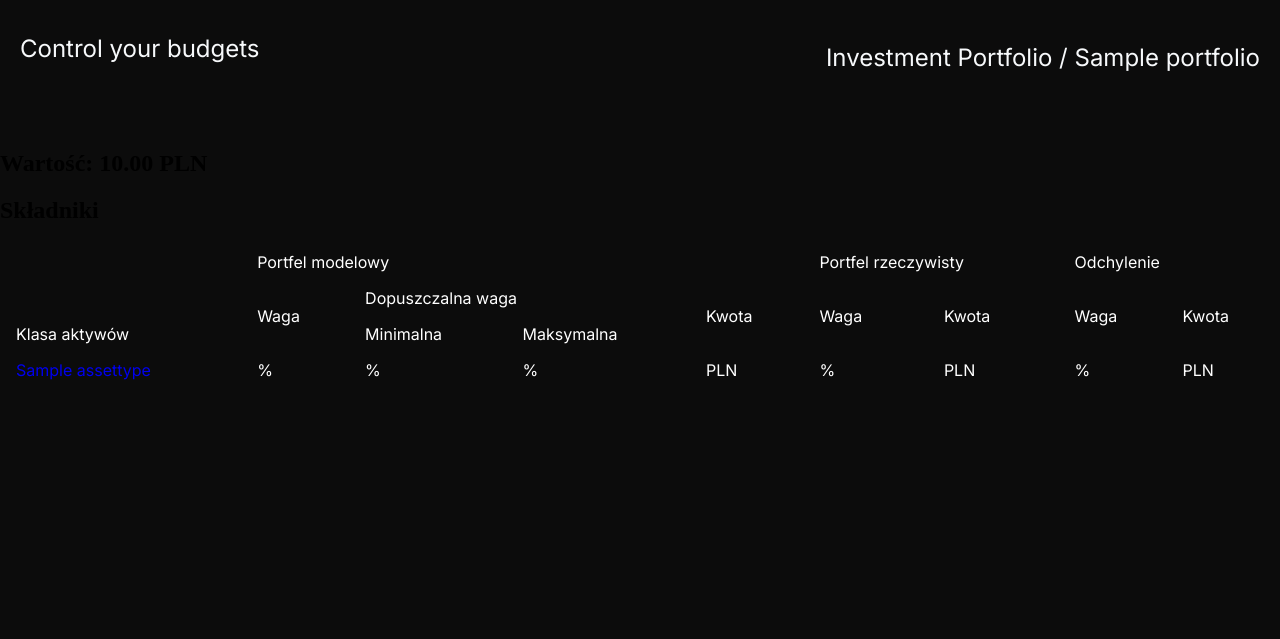
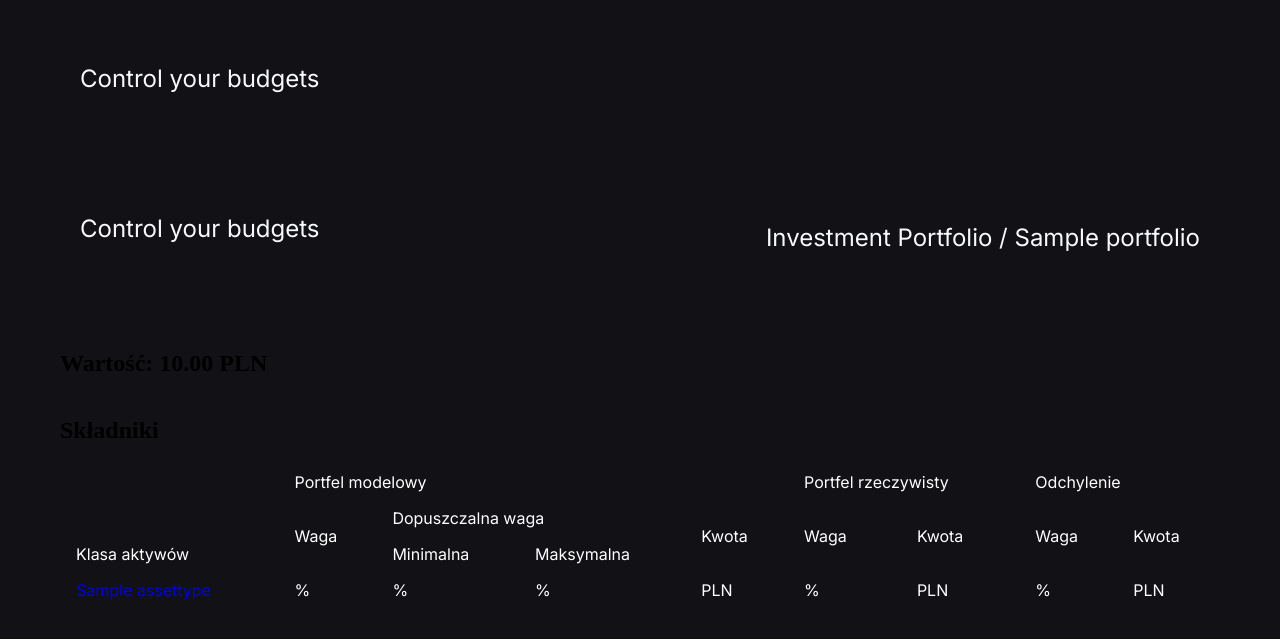
Before and after one commit to pbielenia/Ctrl-Budgets, a Django app: template ctrl_budgets/investments/templates/investments/portfolio.html in a window 1280 px wide. Shown: the top 639 px of the page. Run offline with Django 5.2, Linux system fonts and the light colour scheme; tables that the repository leaves empty hold one stand-in row (values such as "Sample post"); the template is opened without the code that fills it: values that come from a table or form of the project are taken from there, most other values are stand-ins (such as "Sample title", 1, 10 or a date in 2020); parts of the project's set-up code (start-up, migrations or seed data) failed here and were passed over.

Commit message:
[css] Move outer frame and navbar to main.html

```diff
--- a/ctrl_budgets/investments/templates/investments/targeted-budget.html
+++ b/ctrl_budgets/investments/templates/investments/targeted-budget.html
@@ -1,10 +1,5 @@
 {% extends 'ctrl_budgets/main.html' %}
-
 {% block content %}
-<div class="content-container">
-    <div class="navbar">
-        <nav><a href="/investments">Control your budgets</a></nav>
-    </div>
 
 <div class="grid-container-outer">
     <div class="grid-item-header">Targeted Budgets / {{ budget.name }}</div>
@@ -167,6 +162,5 @@
         </div>
     </div>
 </div>
-</div>
 
 {% endblock %}
--- a/ctrl_budgets/templates/ctrl_budgets/main.html
+++ b/ctrl_budgets/templates/ctrl_budgets/main.html
@@ -11,9 +11,15 @@
 </head>
 
 <body>
-    {% block content %}
-    {% endblock %}
+    <div class="content-container">
+        <div class="navbar">
+            <nav><a href="/investments">Control your budgets</a></nav>
+        </div>
 
+        {% block content %}
+        {% endblock %}
+
+    </div>
 </body>
 
 </html>
```
Also changed, not shown: ctrl_budgets/investments/templates/investments/index.html (+0 -11 lines). Lines whose indentation alone changed are shown as unchanged.
